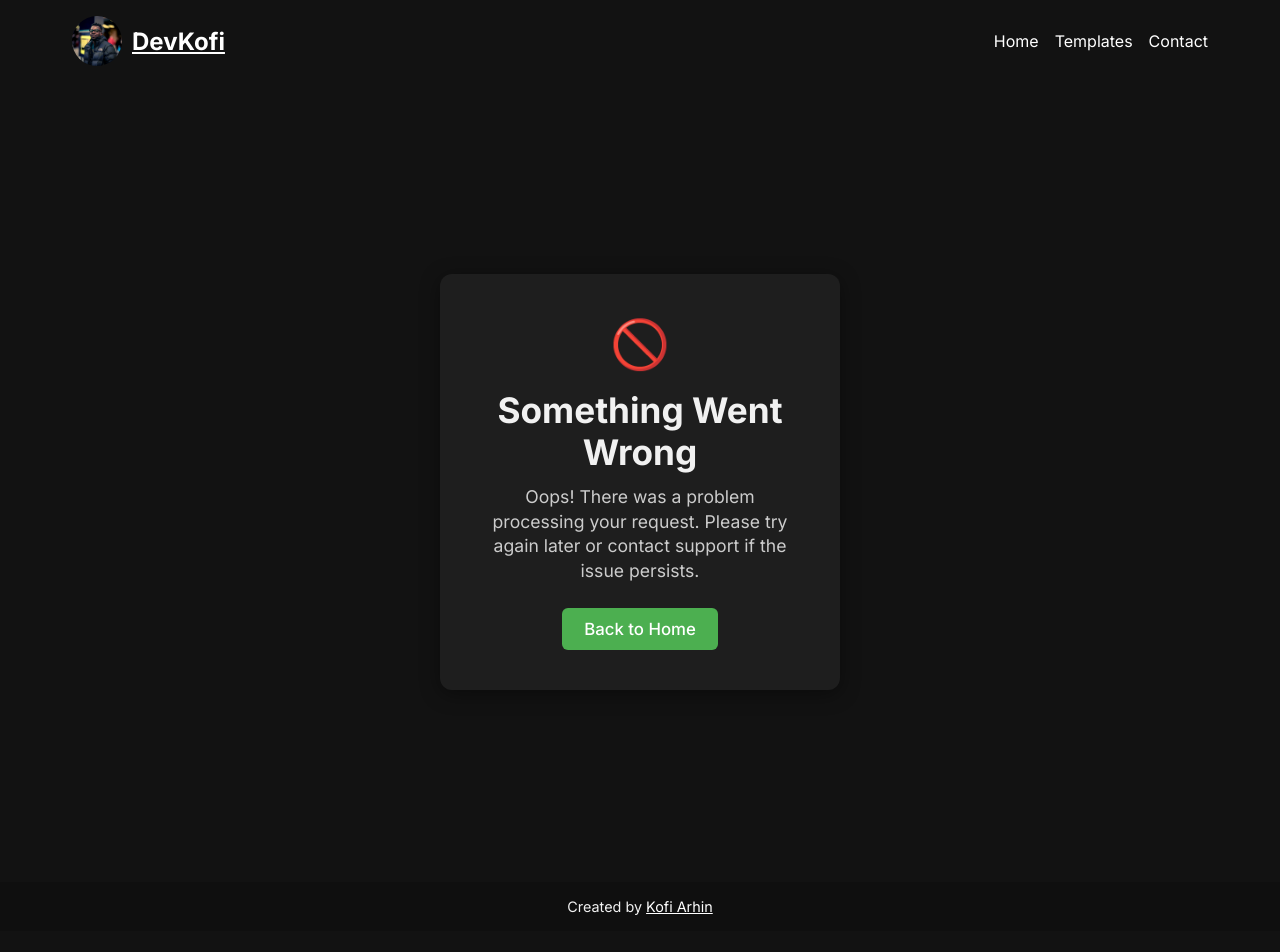
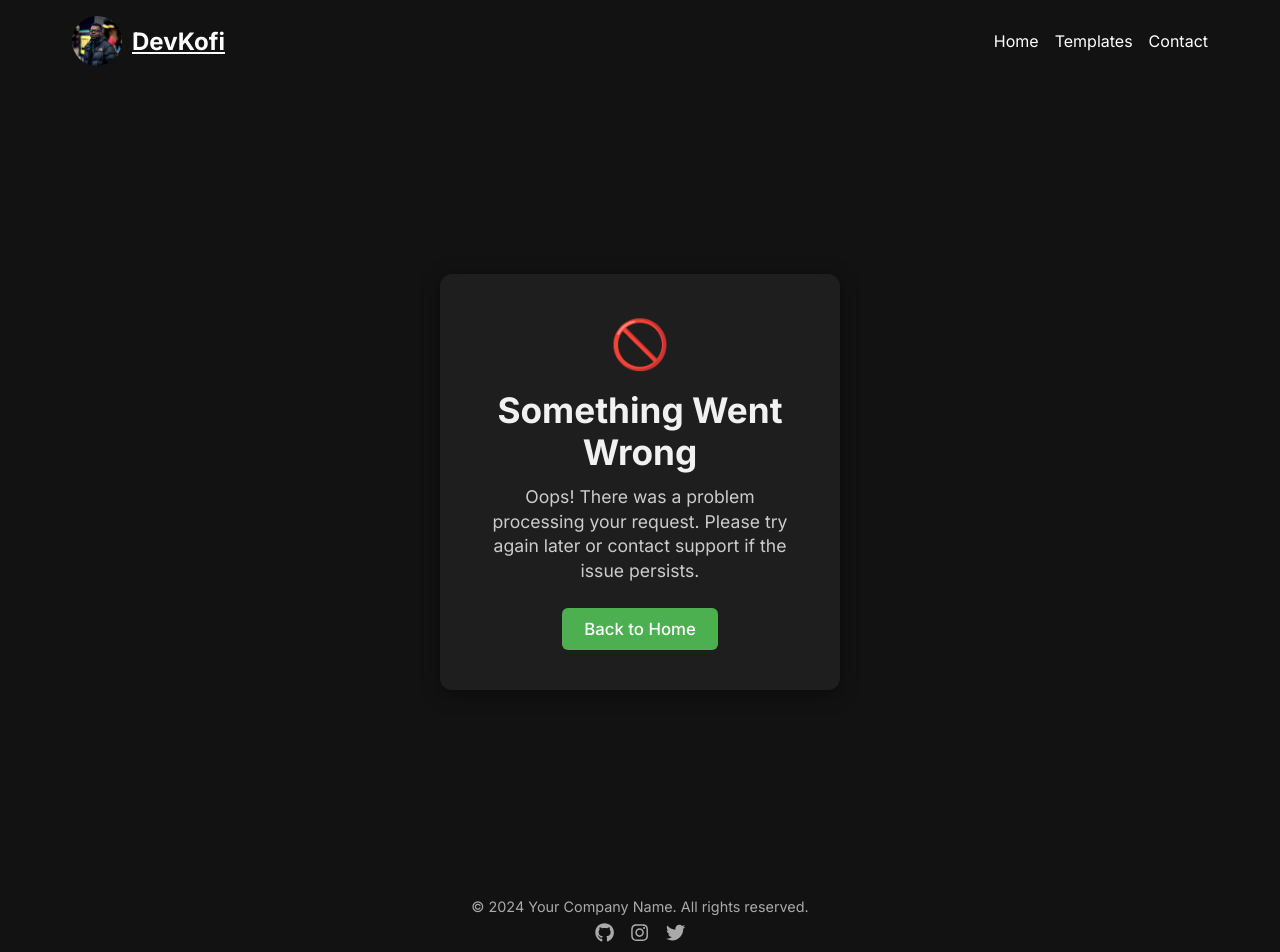
Before and after one commit to kofiarhin/devkofi, a React (Vite) app in the folder client/: page /error in a window 1280 px wide. Shown: the top 952 px of the page. Before the commit the page ends 931 px from the top, so only its background shows below. Built offline with nearby package versions, Linux system fonts and the light colour scheme.

Commit message:
footer ui clean up

```diff
--- a/client/src/components/Footer/Footer.jsx
+++ b/client/src/components/Footer/Footer.jsx
@@ -1,15 +1,37 @@
-import React from "react";
+// src/components/Footer.jsx
 import "./footer.styles.scss";
+import { FaGithub, FaInstagram, FaTwitter } from "react-icons/fa";
 
 const Footer = () => {
   return (
     <footer className="footer">
-      <p>
-        Created by{" "}
-        <a href="https://github.com/kofiarhin" target="_blank">
-          Kofi Arhin
-        </a>{" "}
-      </p>
+      <p>© 2024 Your Company Name. All rights reserved.</p>
+      <div className="footer-socials">
+        <a
+          href="https://github.com"
+          target="_blank"
+          rel="noopener noreferrer"
+          aria-label="GitHub"
+        >
+          <FaGithub />
+        </a>
+        <a
+          href="https://instagram.com"
+          target="_blank"
+          rel="noopener noreferrer"
+          aria-label="Instagram"
+        >
+          <FaInstagram />
+        </a>
+        <a
+          href="https://twitter.com"
+          target="_blank"
+          rel="noopener noreferrer"
+          aria-label="Twitter"
+        >
+          <FaTwitter />
+        </a>
+      </div>
     </footer>
   );
 };
--- a/client/src/components/Footer/footer.styles.scss
+++ b/client/src/components/Footer/footer.styles.scss
@@ -1,14 +1,28 @@
+/* src/styles/footer.styles.scss */
 .footer {
-  background-color: #0f0f0f;
-  color: #f1f1f1;
+  padding: 1rem;
+  background: #121212;
+  color: #aaa;
   text-align: center;
-  padding: 1rem 0;
   font-size: 0.9rem;
+}
 
-  p {
-    margin: 0;
-    a {
-      color: white;
-    }
-  }
+.footer p {
+  margin-bottom: 0.5rem;
 }
+
+.footer-socials {
+  display: flex;
+  justify-content: center;
+  gap: 1rem;
+}
+
+.footer-socials a {
+  color: #aaa;
+  font-size: 1.2rem;
+  transition: color 0.3s ease;
+}
+
+.footer-socials a:hover {
+  color: #fff;
+}
```
